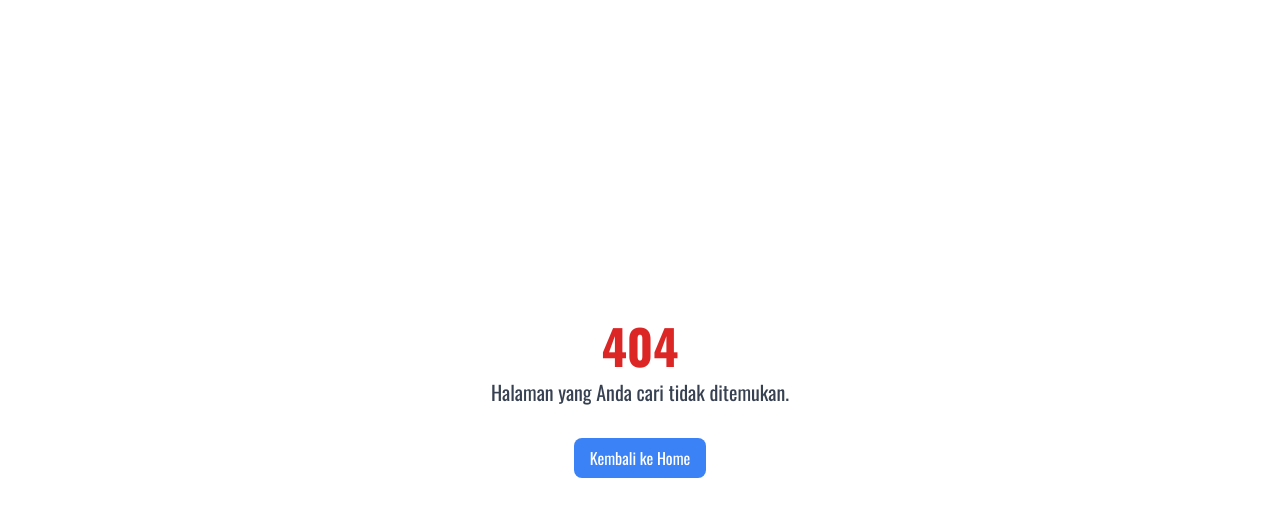
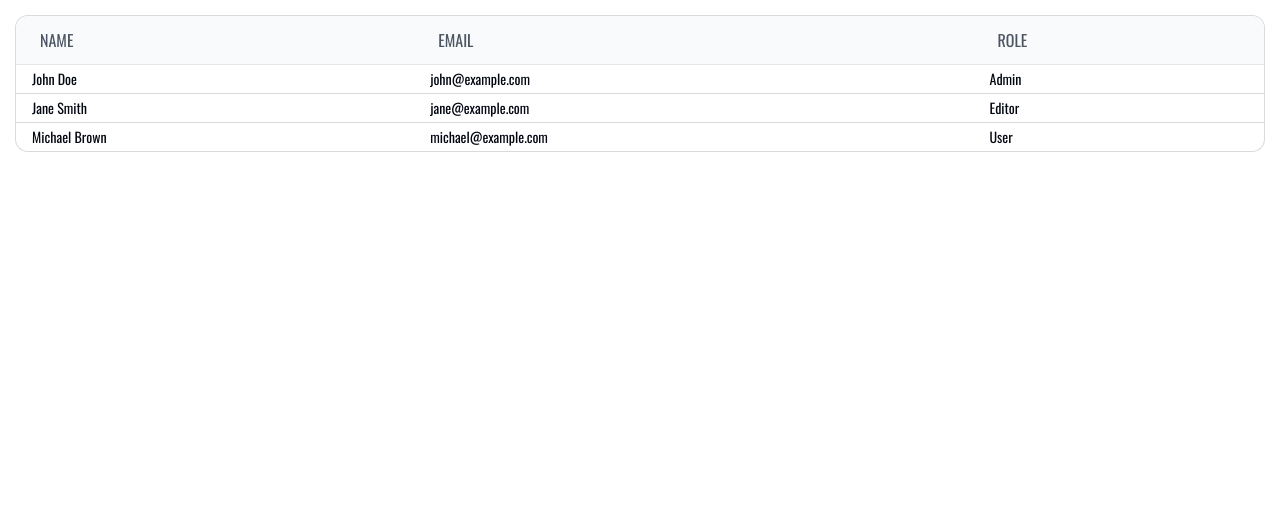
Before and after one commit to kharisfadillah/learn-tailwind, a React (Vite) app: page /tabel in a window 1280 px wide. Before the commit this address had no page. Shown: the top 516 px of the page. Built offline with nearby package versions, Linux system fonts and the light colour scheme.

Commit message:
add tabel

```diff
--- a/package.json
+++ b/package.json
@@ -12,6 +12,7 @@
   "dependencies": {
     "framer-motion": "^12.4.7",
     "idb": "^8.0.2",
+    "lucide-react": "^0.479.0",
     "prop-types": "^15.8.1",
     "react": "^18.3.1",
     "react-dom": "^18.3.1",
--- a/src/App.jsx
+++ b/src/App.jsx
@@ -21,6 +21,8 @@ import Stack from "./pages/Stack";
 import Backdrop from "./pages/Backdrop";
 import NeatLandingPage from "./pages/NeatLandingPage";
 import CustomFont from "./pages/CustomFont";
+import Animasi from "./pages/Animasi";
+import Tabel from "./pages/Tabel";
 
 function App() {
 
@@ -48,6 +50,8 @@ function App() {
         <Route path="/backdrop" element={<Backdrop />} />
         <Route path="/neat" element={<NeatLandingPage />} />
         <Route path="/custom-font" element={<CustomFont />} />
+        <Route path="/animasi" element={<Animasi />} />
+        <Route path="/tabel" element={<Tabel />} />
         <Route path="*" element={<NotFound />} />
       </Routes>
     </BrowserRouter>
--- /dev/null
+++ b/src/pages/Animasi.jsx
@@ -0,0 +1,28 @@
+
+import { useState } from "react";
+import { ChevronRight, ChevronDown } from "lucide-react";
+
+const AnimatedButton = () => {
+    const [hover, setHover] = useState(false);
+
+    return (
+      <button
+        onMouseEnter={() => setHover(true)}
+        onMouseLeave={() => setHover(false)}
+        className="flex items-center gap-2 px-4 py-2 text-white bg-blue-600 rounded-lg shadow-md transition-all duration-1000 hover:bg-blue-700"
+      >
+        Click Me
+        <span className="transition-transform duration-1000 ease-in-out">
+          {hover ? <ChevronDown size={20} /> : <ChevronRight size={20} />}
+        </span>
+      </button>
+    );
+  }
+
+export default function Animasi() {
+    return (
+        <div className="min-h-screen p-4 w-full flex justify-center items-center">
+            <AnimatedButton />
+        </div>
+    );
+}
--- a/src/pages/Home.jsx
+++ b/src/pages/Home.jsx
@@ -43,6 +43,8 @@ export default function Home() {
                     <CustomButton label="Backdrop" href="/backdrop" />
                     <CustomButton label="Neat Landing Page" href="/neat" />
                     <CustomButton label="Custom Font" href="/custom-font" />
+                    <CustomButton label="Animasi" href="/animasi" />
+                    <CustomButton label="Tabel" href="/tabel" />
                 </div>
             </div>
 
--- /dev/null
+++ b/src/pages/Tabel.jsx
@@ -0,0 +1,39 @@
+const StyledTable = () => {
+    return (
+        <div className="overflow-x-auto p-4">
+            <table className="min-w-full rounded-xl overflow-hidden ring-1 ring-gray-950/15">
+                <thead>
+                    <tr className="bg-gray-50 border-b rounded-t-xl">
+                        <th className="px-6 py-3 text-left font-medium text-gray-600 uppercase">Name</th>
+                        <th className="px-6 py-3 text-left font-medium text-gray-600 uppercase">Email</th>
+                        <th className="px-6 py-3 text-left font-medium text-gray-600 uppercase">Role</th>
+                    </tr>
+                </thead>
+                <tbody className="divide-y divide-gray-950/15 rounded-b-xl">
+                    <tr className="hover:bg-gray-50 transition">
+                        <td className="px-4 py-1 text-gray-950 text-sm">John Doe</td>
+                        <td className="px-4 py-1 text-gray-950 text-sm">john@example.com</td>
+                        <td className="px-4 py-1 text-gray-950 text-sm">Admin</td>
+                    </tr>
+                    <tr className="hover:bg-gray-50 transition">
+                        <td className="px-4 py-1 text-gray-950 text-sm">Jane Smith</td>
+                        <td className="px-4 py-1 text-gray-950 text-sm">jane@example.com</td>
+                        <td className="px-4 py-1 text-gray-950 text-sm">Editor</td>
+                    </tr>
+                    <tr className="hover:bg-gray-50 transition">
+                        <td className="px-4 py-1 text-gray-950 text-sm">Michael Brown</td>
+                        <td className="px-4 py-1 text-gray-950 text-sm">michael@example.com</td>
+                        <td className="px-4 py-1 text-gray-950 text-sm">User</td>
+                    </tr>
+                </tbody>
+            </table>
+        </div>
+    );
+}
+
+
+export default function Tabel() {
+    return (
+        <StyledTable />
+    );
+}
```
Also changed, not shown: 1 other file (tests, documents, lock files or other folders).
